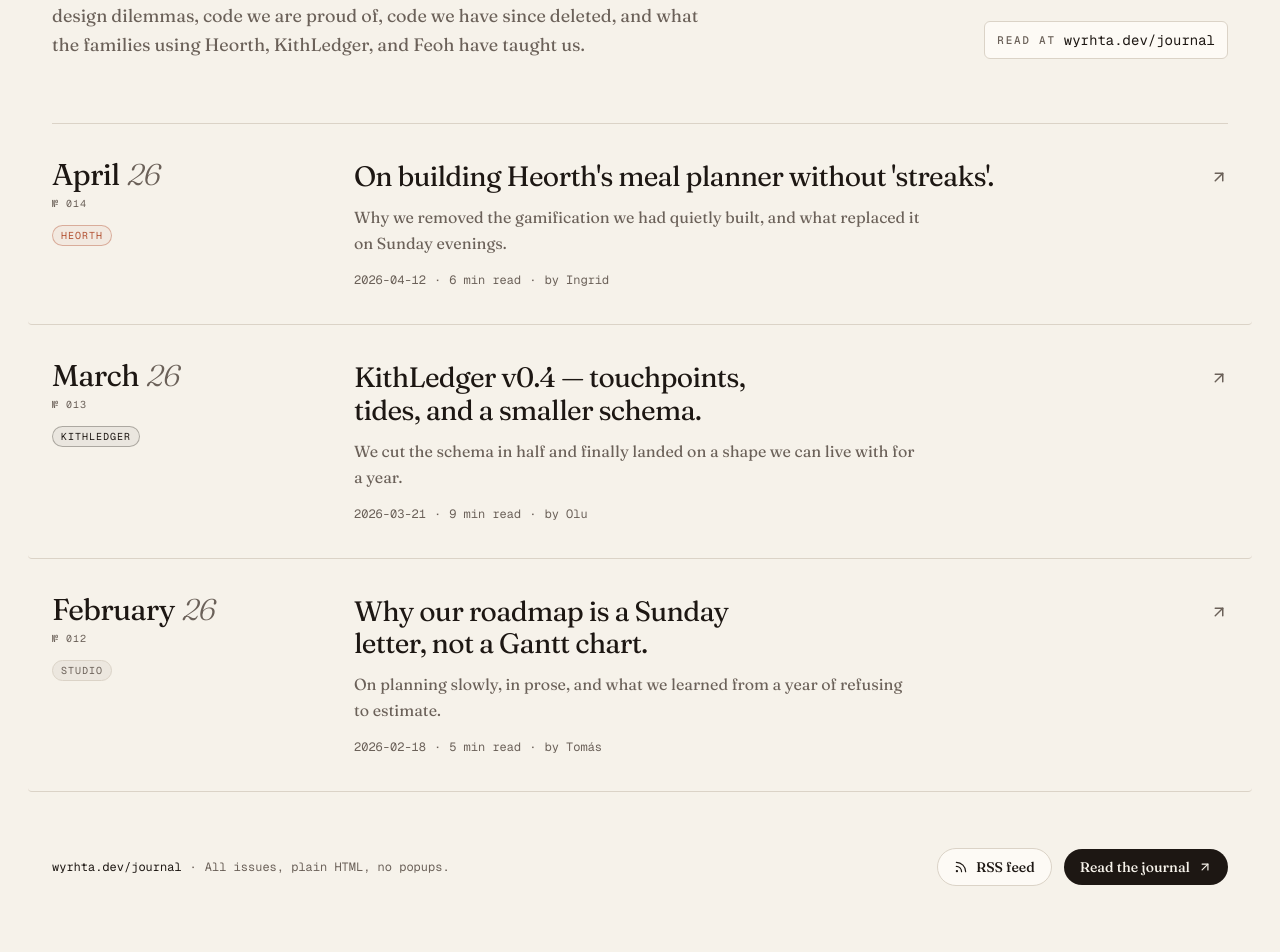
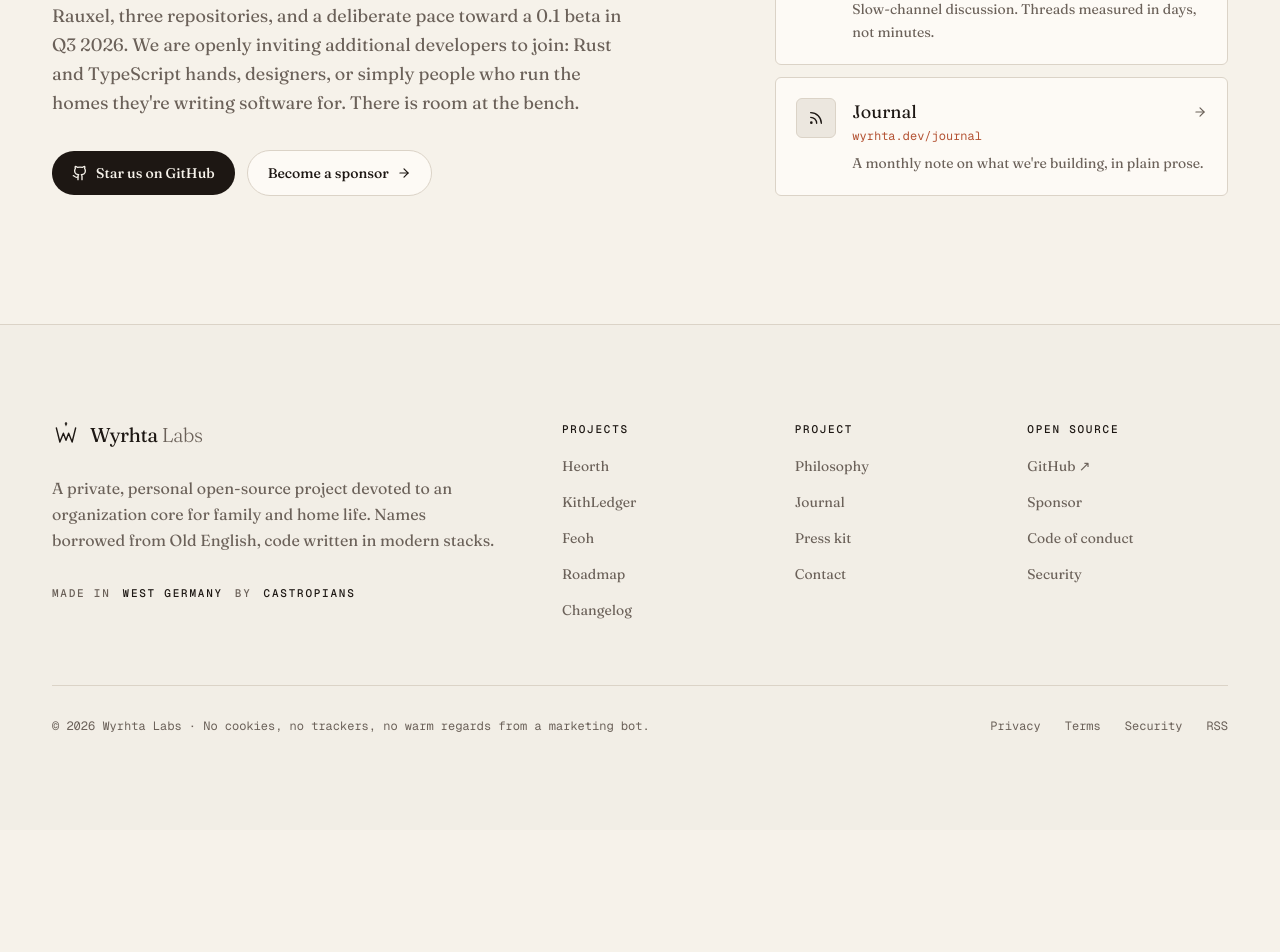
Before and after one commit to Wyrhta-Labs/website, a Next.js app: page / in a window 1280 px wide. Shown: the part 7700-8652 px from the top of the page. After the commit the page ends 8530 px from the top, so only its background shows below. Built offline with nearby package versions, Linux system fonts and the light colour scheme.

Commit message:
remove unused JournalTeaser component and associated code
Clean up homepage and keep journal discoverability intact.

Co-authored-by: Christian Foellmann <1256090+cfoellmann@users.noreply.github.com>

```diff
--- a/app/page.tsx
+++ b/app/page.tsx
@@ -5,7 +5,6 @@ import { HeorthFeature } from "@/components/heorth-feature"
 import { KithLedgerFeature } from "@/components/kithledger-feature"
 import { FeohFeature } from "@/components/feoh-feature"
 import { PhilosophySection } from "@/components/philosophy-section"
-import { JournalTeaser } from "@/components/journal-teaser"
 import { CommunitySection } from "@/components/community-section"
 import { SiteFooter } from "@/components/site-footer"
 
@@ -19,7 +18,6 @@ export default function HomePage() {
       <KithLedgerFeature />
       <FeohFeature />
       <PhilosophySection />
-      <JournalTeaser />
       <CommunitySection />
       <SiteFooter />
     </main>
--- a/components/journal-teaser.tsx
+++ /dev/null
@@ -1,149 +0,0 @@
-"use client"
-
-import Link from "next/link"
-import { ArrowUpRight, Rss } from "lucide-react"
-import { Reveal } from "./reveal"
-import { FEATURED_ENTRY, JOURNAL_ENTRIES, tagColor } from "@/lib/journal-entries"
-
-export function JournalTeaser() {
-  const recent = [FEATURED_ENTRY, ...JOURNAL_ENTRIES.slice(0, 2)]
-
-  return (
-    <section
-      id="journal"
-      className="relative py-20 md:py-32 border-t border-border"
-    >
-      <div className="container-custom">
-        <div className="grid grid-cols-1 md:grid-cols-12 gap-8 md:gap-12 items-end mb-12 md:mb-16">
-          <div className="md:col-span-7">
-            <Reveal>
-              <div className="text-eyebrow text-primary mb-4">§ 07 — Journal</div>
-            </Reveal>
-            <Reveal delay={0.05}>
-              <h2 className="font-serif text-4xl md:text-6xl tracking-tight leading-[1.02] text-balance">
-                A monthly note,{" "}
-                <span className="italic font-light text-muted-foreground">
-                  written by hand.
-                </span>
-              </h2>
-            </Reveal>
-            <Reveal delay={0.1}>
-              <p className="mt-6 max-w-2xl text-base md:text-lg text-muted-foreground leading-relaxed text-pretty">
-                {"One letter a month, posted on the first Sunday. It is where we work out loud — design dilemmas, code we are proud of, code we have since deleted, and what the families using Heorth, KithLedger, and Feoh have taught us."}
-              </p>
-            </Reveal>
-          </div>
-
-          <div className="md:col-span-5 md:col-start-8 flex md:items-end md:justify-end">
-            <Reveal delay={0.15}>
-              <div className="flex items-center gap-2 rounded-md border border-border bg-card px-3 py-2">
-                <span className="text-eyebrow text-muted-foreground">Read at</span>
-                <span className="font-mono text-sm text-foreground">
-                  wyrhta.dev/journal
-                </span>
-              </div>
-            </Reveal>
-          </div>
-        </div>
-
-        <ol className="border-t border-border">
-          {recent.map((entry, i) => {
-            const [month, year] = entry.display.split(" ")
-            return (
-              <Reveal key={entry.slug} delay={0.05 * i}>
-                <li>
-                  <Link
-                    href={`/journal/${entry.slug}`}
-                    className="group grid grid-cols-1 md:grid-cols-12 gap-y-4 md:gap-x-8 py-7 md:py-9 border-b border-border hover:bg-card/60 transition-colors -mx-4 px-4 md:-mx-6 md:px-6 rounded-sm"
-                  >
-                    <div className="md:col-span-3 flex md:flex-col gap-3 md:gap-1.5 items-baseline md:items-start">
-                      <div className="font-serif text-2xl md:text-3xl leading-none tracking-tight">
-                        {month}
-                        <span className="text-muted-foreground font-light italic">
-                          {" "}
-                          {year.slice(2)}
-                        </span>
-                      </div>
-                      <div className="font-mono text-[10px] uppercase tracking-widest text-muted-foreground">
-                        {entry.issue}
-                      </div>
-                      <span
-                        className={`hidden md:inline-flex font-mono text-[10px] uppercase tracking-widest px-2 py-0.5 rounded-full border self-start mt-2 ${tagColor(
-                          entry.tag,
-                        )}`}
-                      >
-                        {entry.tag}
-                      </span>
-                    </div>
-
-                    <div className="md:col-span-7">
-                      <span
-                        className={`md:hidden inline-flex font-mono text-[10px] uppercase tracking-widest px-2 py-0.5 rounded-full border mb-3 ${tagColor(
-                          entry.tag,
-                        )}`}
-                      >
-                        {entry.tag}
-                      </span>
-                      <h3 className="font-serif text-2xl md:text-[28px] leading-[1.15] tracking-tight text-balance group-hover:text-primary transition-colors">
-                        {entry.title}
-                      </h3>
-                      <p className="mt-3 text-sm md:text-base text-muted-foreground leading-relaxed text-pretty max-w-xl">
-                        {entry.dek}
-                      </p>
-                      <div className="mt-4 font-mono text-xs text-muted-foreground">
-                        <time dateTime={entry.date}>{entry.date}</time>
-                        <span className="mx-2">·</span>
-                        {entry.read}
-                        <span className="mx-2">·</span>
-                        by {entry.author}
-                      </div>
-                    </div>
-
-                    <div className="md:col-span-2 hidden md:flex items-start justify-end pt-2">
-                      <ArrowUpRight
-                        size={18}
-                        className="text-muted-foreground transition-all group-hover:text-foreground group-hover:-translate-y-0.5 group-hover:translate-x-0.5"
-                      />
-                    </div>
-                  </Link>
-                </li>
-              </Reveal>
-            )
-          })}
-        </ol>
-
-        <div className="mt-10 md:mt-14 grid grid-cols-1 md:grid-cols-12 gap-6 items-center">
-          <div className="md:col-span-7">
-            <Reveal>
-              <p className="font-mono text-xs text-muted-foreground">
-                <span className="text-foreground">wyrhta.dev/journal</span>
-                <span className="mx-2">·</span>
-                {"All issues, plain HTML, no popups."}
-              </p>
-            </Reveal>
-          </div>
-          <div className="md:col-span-5 flex flex-wrap items-center justify-start md:justify-end gap-3">
-            <Reveal delay={0.05}>
-              <a
-                href="/rss.xml"
-                className="inline-flex items-center gap-2 rounded-full border border-border bg-card px-4 py-2 text-sm font-medium text-foreground hover:border-foreground transition-colors"
-              >
-                <Rss size={14} />
-                RSS feed
-              </a>
-            </Reveal>
-            <Reveal delay={0.1}>
-              <Link
-                href="/journal"
-                className="inline-flex items-center gap-2 rounded-full bg-foreground text-background px-4 py-2 text-sm font-medium hover:bg-primary transition-colors"
-              >
-                Read the journal
-                <ArrowUpRight size={14} />
-              </Link>
-            </Reveal>
-          </div>
-        </div>
-      </div>
-    </section>
-  )
-}
```
